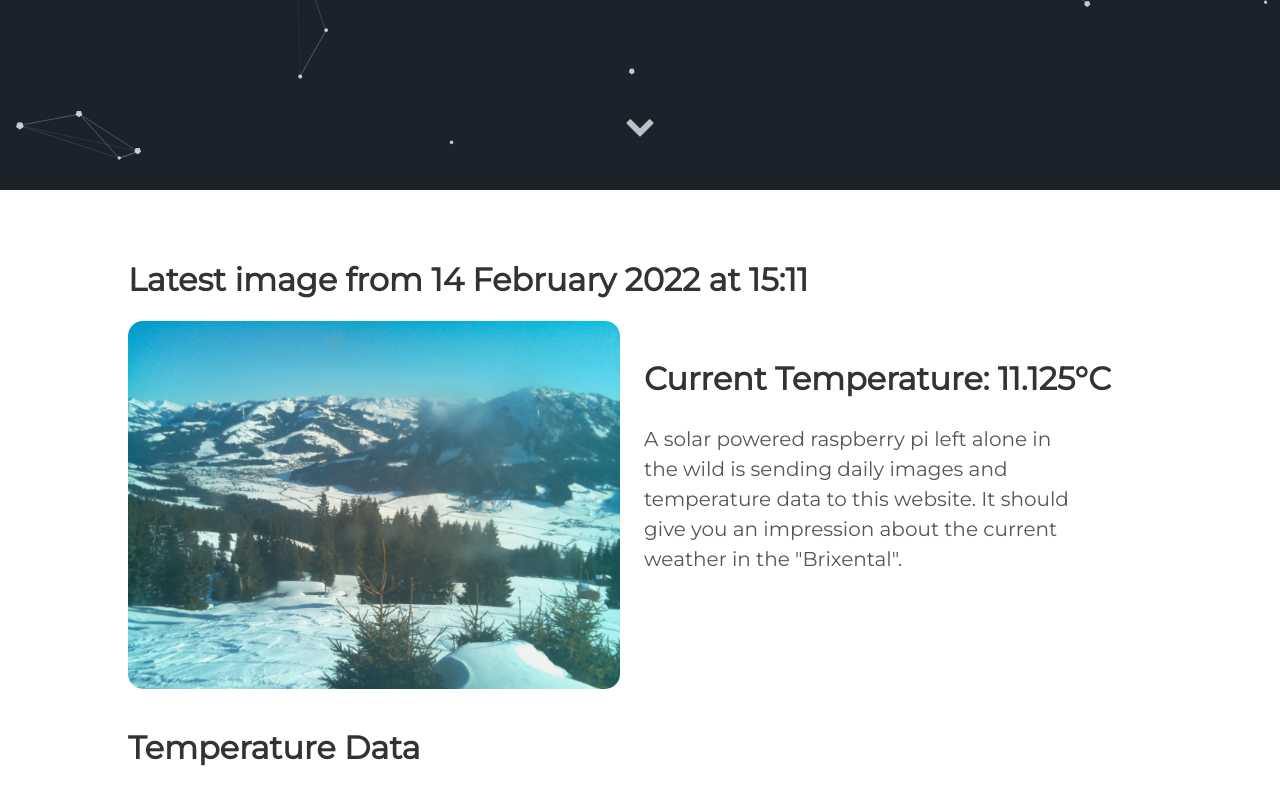
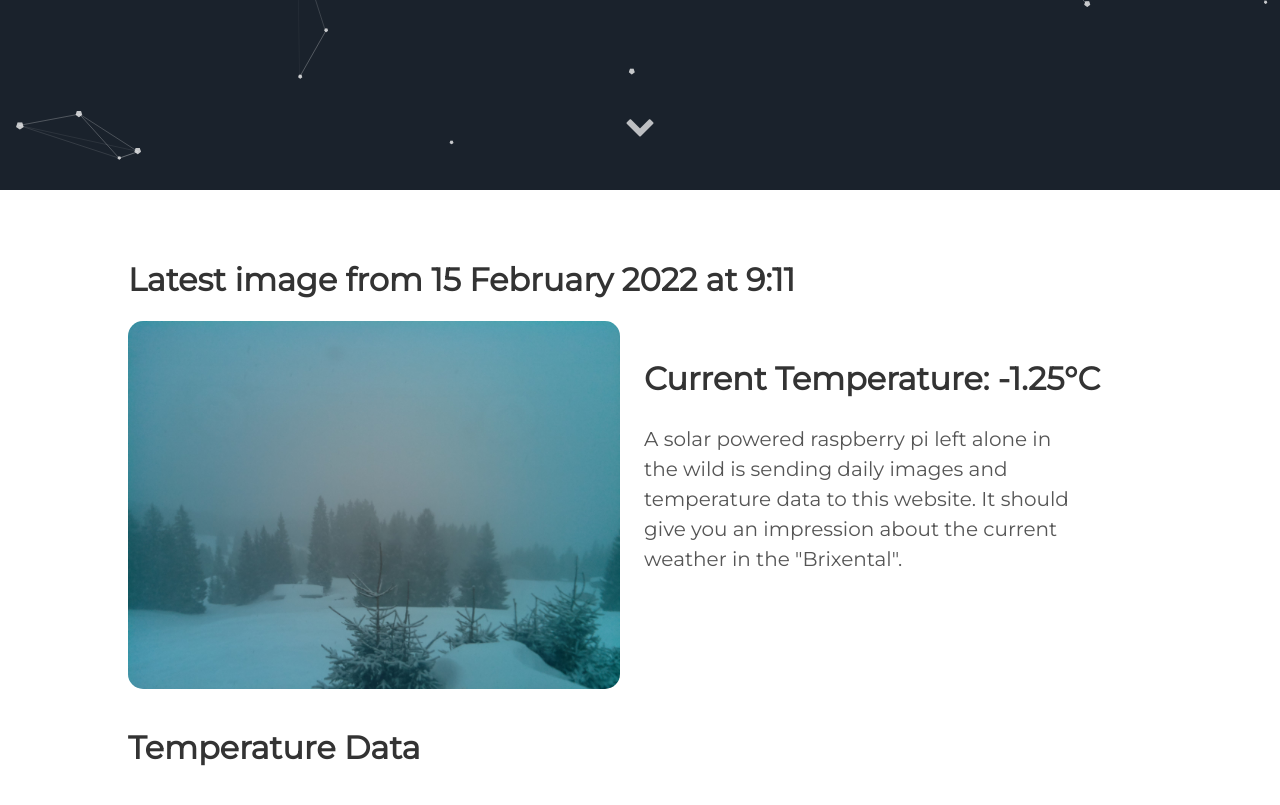
Before and after one commit to vektorious/vektorious.github.io, a Jekyll site: the page built from resources/huette.md, in a window 1280 px wide and 900 px high, scrolled down 710 px. Shown: the top 805 px of the window. Built offline with Jekyll 4.4.1, drawn with Linux system fonts in a browser that asks for light colours.

Commit message:
I'm a bot beep boop

```diff
--- a/resources/huette.md
+++ b/resources/huette.md
@@ -6,13 +6,13 @@ image: '/assets/img/'
 description: 'Live image from the Austrian alps'
 twitter_text: ' '
 ---
-## Latest image from 14 February 2022 at 15:11
+## Latest image from 15 February 2022 at  9:11
 <div class="huette">
   <div class="huette-image">
     <img src="{{ "/assets/img/huette.jpg" | prepend: site.baseurl }}">
   </div>
   <div class="huette-text">
-        <h2>Current Temperature: 11.125°C</h2>
+        <h2>Current Temperature: -1.25°C</h2>
         <p>A solar powered raspberry pi left alone in the wild is sending daily images and temperature data to this website. It should give you an impression about the current weather in the "Brixental".</p>
 
   </div>
```
Also changed, not shown: rpi-script/2022-02-15_090946.txt (renamed from rpi-script/2022-02-14_150944.txt, +5 -5 lines), rpi-script/huette.md (+2 -2 lines), assets/img/huette.jpg, assets/img/temp_plot.png, rpi-script/temp_plot.png, 1 other file.
